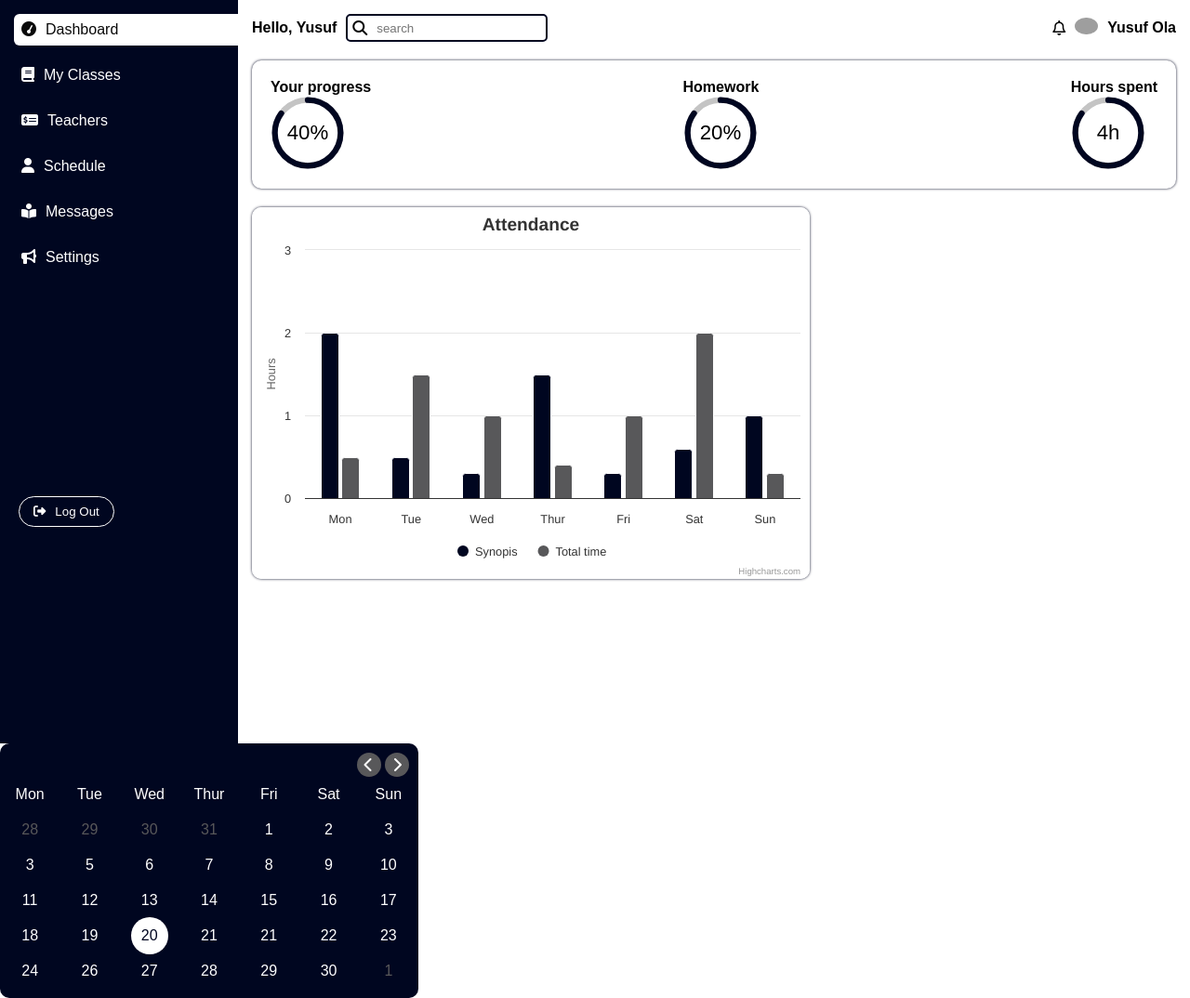
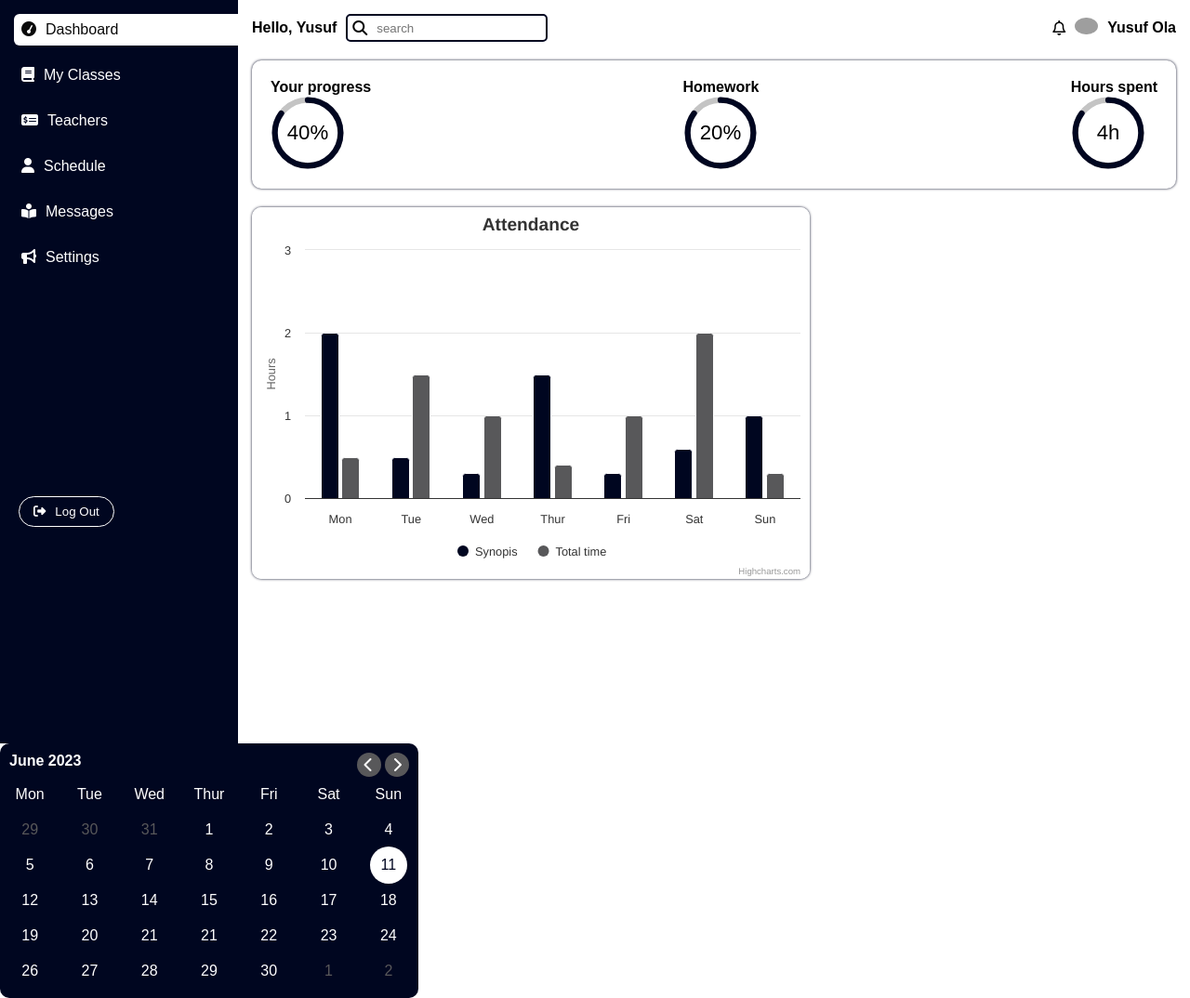
Before and after one commit to 17Anicet/Dashboard-admin, a plain HTML site: page index.html in a window 1280 px wide. Shown: the whole page at 93% size. Drawn offline with Linux system fonts and the light colour scheme; grey boxes are pictures that could not be loaded.

Commit message:
add to my repository

```diff
--- a/index.html
+++ b/index.html
@@ -108,7 +108,7 @@
         <div class="wrapper">
             <div>
                 <div class="header">
-                    <p class="current-date"></p>
+                    <p class="current-date">June 2023</p>
                     <div class="icons">
                         <i id="prev" class="fa-solid fa-chevron-left"></i>
                         <i id="next" class="fa-solid fa-chevron-right"></i>
@@ -125,41 +125,41 @@
                         <li>Sun</li>
                     </ul>
                     <ul class="days">
-                        <li class="inactive">28</li>
                         <li class="inactive">29</li>
                         <li class="inactive">30</li>
                         <li class="inactive">31</li>
-                        <li class="li">1</li>
-                        <li class="li">2</li>
-                        <li class="li">3</li>
-                        <li class="li">3</li>
-                        <li class="li">5</li>
-                        <li class="li">6</li>
-                        <li class="li">7</li>
-                        <li class="li">8</li>
-                        <li class="li">9</li>
-                        <li class="li">10</li>
-                        <li class="li">11</dli>
-                        <li class="li">12</li>
-                        <li class="li">13</li>
-                        <li class="li">14</li>
-                        <li class="li">15</li>
-                        <li class="li">16</li>
-                        <li class="li">17</li>
-                        <li class="li">18</li>
-                        <li class="li">19</li>
-                        <li class="active">20</li>
-                        <li class="li">21</li>
-                        <li class="li">21</li>
-                        <li class="li">22</li>
-                        <li class="li">23</li>
-                        <li class="li">24</li>
-                        <li class="li">26</li>
-                        <li class="li">27</li>
-                        <li class="li">28</li>
-                        <li class="li">29</li>
-                        <li class="li">30</li>
+                        <li>1</li>
+                        <li>2</li>
+                        <li>3</li>
+                        <li>4</li>
+                        <li>5</li>
+                        <li>6</li>
+                        <li>7</li>
+                        <li>8</li>
+                        <li>9</li>
+                        <li>10</li>
+                        <li class="active">11</dli>
+                        <li>12</li>
+                        <li>13</li>
+                        <li>14</li>
+                        <li>15</li>
+                        <li>16</li>
+                        <li>17</li>
+                        <li>18</li>
+                        <li>19</li>
+                        <li>20</li>
+                        <li>21</li>
+                        <li>21</li>
+                        <li>22</li>
+                        <li>23</li>
+                        <li>24</li>
+                        <li>26</li>
+                        <li>27</li>
+                        <li>28</li>
+                        <li>29</li>
+                        <li>30</li>
                         <li class="inactive">1</li>
+                        <li class="inactive">2</li>
                     </ul>
                 </div>
             </div>
--- a/js/app.js
+++ b/js/app.js
@@ -41,6 +41,7 @@ const months = ["January","February","March","April","May", "June", "July", "Aug
 const renderCalendar = () =>{
     let firstDayOfTheMonth = new Date(currYear,currMonth, 1).getDay(),
     lastDateOfTheMonth = new Date (currYear, currMonth +1, 0).getDate(),
+    lastDayOfTheMonth = new Date (currYear, currMonth, lastDateOfTheMonth).getDate(),
     lastDateOfLastMonth = new Date (currYear, currMonth, 0).getDate();
 
     let liTag ="";
@@ -50,7 +51,12 @@ const renderCalendar = () =>{
     }
 
     for (let i = 1; i<=lastDateOfTheMonth; i++){
-        liTag +=  `<li>${i}</li> `;
+        let isToday = i === date.getDate() && currMonth === new Date().getMonth()
+                    && currYear === new Date() .getFullYear() ? "active" : "";
+        liTag +=  `<li class="${isToday}">${i}</li> `;
+    }
+    for (let i = lastDayOfTheMonth; i<6; i++){
+        liTag +=  `<li class="inactive">${i-lastDateOfLastMonth+1}</li> `;
     }
     currentDate.innerText = `${months[currMonth]} ${currYear}`;
     daysTag.innerHTML = liTag;
@@ -60,6 +66,16 @@ renderCalendar();
 Icons.forEach(icon => {
     icon.addEventListener('click',() =>{
         currMonth = icon.id === "prev" ?  currMonth -1 : currMonth + 1;
+
+        if (currMonth < 0 || currMonth> 11){
+            date = new Date(currYear,currMonth);
+            currYear = date.getFullYear();
+            currMonth= date.getMonth();
+        }
+        else{
+            date = new Date();
+        }
+
         renderCalendar();
     })
 });
```
